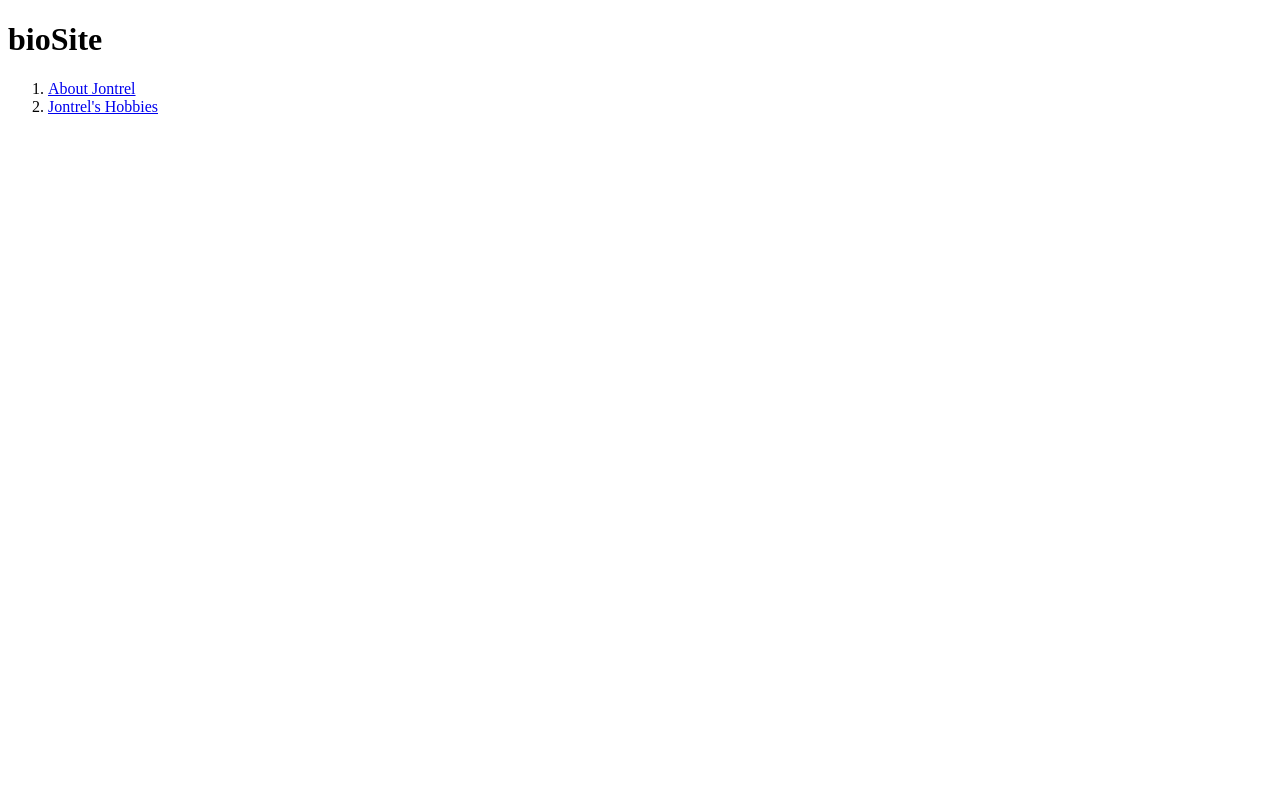
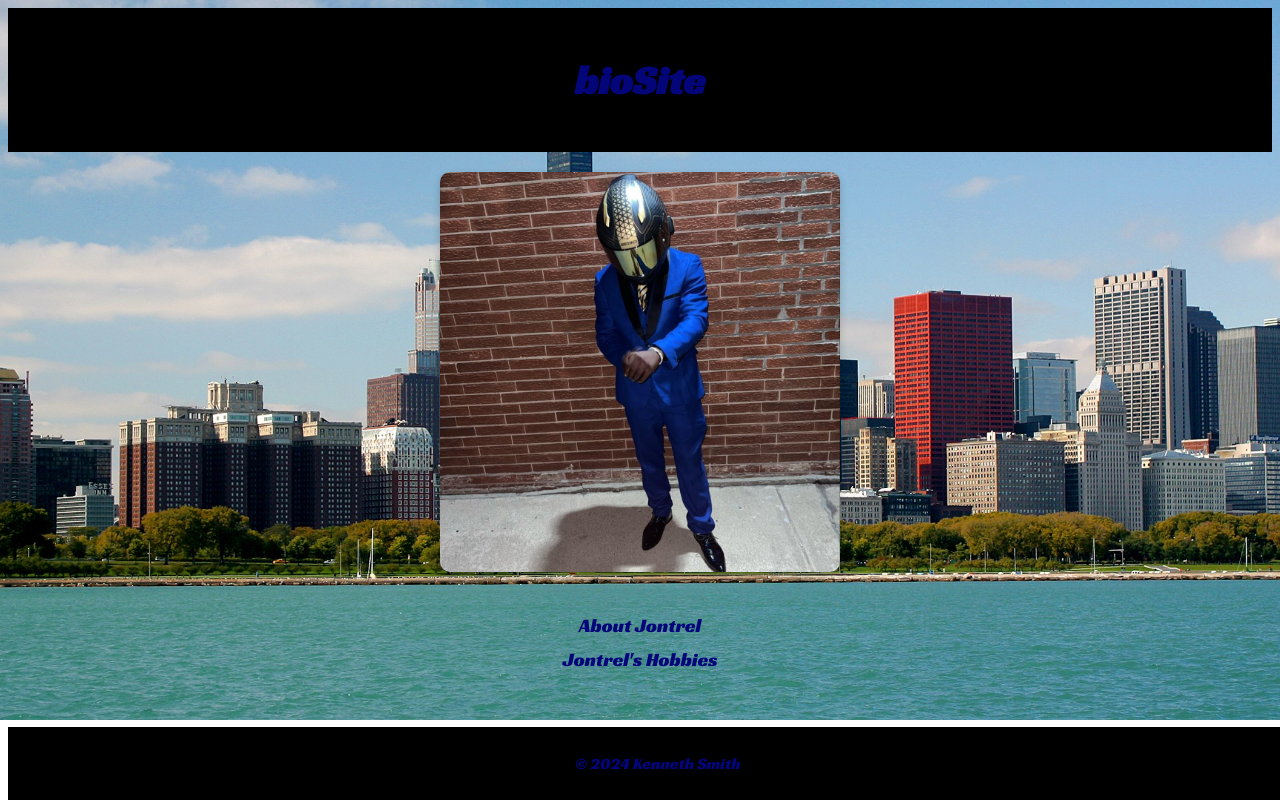
Before and after one commit to Ken-Smit/bioSite, a plain HTML site: page index.html in a window 1280 px wide. Drawn offline with Linux system fonts and the light colour scheme.

Commit message:
adding styling

```diff
--- a/bioSite.css
+++ b/bioSite.css
@@ -0,0 +1,126 @@
+/* Global styles */
+body {
+    font-family: "Racing Sans One", sans-serif;
+    font-weight: 400;
+    font-style: normal;
+    color: #030579;
+    background-image: url(images/background.jpg);
+    background-repeat: no-repeat;
+    background-size: cover;
+}
+
+h1 {
+    text-align: center;
+    font-size: 2.5em;
+    color: #030579;
+}
+
+#container {
+    display: flex;
+    flex-direction: column;
+    align-items: center;
+}
+
+/* Header styles */
+header {
+    background-color: #000000;
+    padding: 20px;
+    text-align: center;
+}
+
+/* Footer styles */
+footer {
+    background-color: #000000;
+    color: #030579;
+    text-align: center;
+    padding: 10px;
+    position: fixed;
+    bottom: 0;
+    width: 100%;
+}
+
+/* Profile and Image styles */
+.profile-pic, .images {
+    width: 100%;
+    height: auto;
+    max-width: 400px;
+    margin: 20px 0;
+    border-radius: 10px;
+    box-shadow: 0 4px 8px rgba(0, 0, 0, 0.2);
+}
+
+.about-section, .hobbies-section {
+    max-width: 800px;
+    margin: 20px auto;
+    padding: 15px;
+    background-color: white;
+    border-radius: 8px;
+    box-shadow: 0 4px 8px rgba(0, 0, 0, 0.1);
+    text-align: center;
+}
+
+.about-section img, .hobbies-section img {
+    margin-bottom: 15px;
+}
+
+hobbies-section article {
+    margin-bottom: 30px;
+}
+
+/* Navigation styles */
+nav ol {
+    list-style-type: none;
+    padding: 0;
+    text-align: center;
+    animation: wiggle 2s linear infinite;
+}
+
+@keyframes wiggle {
+    0%, 7% {
+      transform: rotateZ(0);
+    }
+    15% {
+      transform: rotateZ(-15deg);
+    }
+    20% {
+      transform: rotateZ(10deg);
+    }
+    25% {
+      transform: rotateZ(-10deg);
+    }
+    30% {
+      transform: rotateZ(6deg);
+    }
+    35% {
+      transform: rotateZ(-4deg);
+    }
+    40%, 100% {
+      transform: rotateZ(0);
+    }
+}
+
+nav li {
+    margin: 10px 0;
+}
+
+nav a {
+    text-decoration: none;
+    color: #030579;
+    font-size: 1.2em;
+    transition: color 0.3s ease;
+}
+
+nav a:hover {
+    color: #333;
+}
+
+/* Media Query for smaller devices */
+@media (max-width: 768px) {
+    .images {
+        max-width: 300px;
+    }
+
+    h1 {
+        font-size: 2em;
+    }
+}
--- a/index.html
+++ b/index.html
@@ -1,17 +1,34 @@
 <!DOCTYPE html>
 <html lang="en">
 <head>
-        <meta name = "viewport" content="width=device-width, intial-scale-1.0">
+    <meta charset="UTF-8">
+    <meta name="viewport" content="width=device-width, initial-scale=1.0">
+    <title>bioSite Landing Page</title>
     <link rel="stylesheet" href="bioSite.css">
-        <title>bioSite Landing Page</title>
+    <link rel="preconnect" href="https://fonts.googleapis.com">
+    <link rel="preconnect" href="https://fonts.gstatic.com" crossorigin>
+    <link href="https://fonts.googleapis.com/css2?family=Racing+Sans+One&display=swap" rel="stylesheet">
 </head>
-    <div id="container">
+
+<body>
+    <header>
         <h1>bioSite</h1>
-        <div class="lists">
-            <ol class="bioSite Sections">
+    </header>
+
+    <main id="container">
+        <section class="profile">
+            <img class="profile-pic" src="images/IMG_4617.JPG" alt="Jontrel wearing a blue suit">
+            <nav>
+                <ol class="bioSite-sections">
                     <li><a href="about_page.html">About Jontrel</a></li>
                     <li><a href="hobbies_page.html">Jontrel's Hobbies</a></li>
                 </ol>
-        </div>
-    </div>
+            </nav>
+        </section>
+    </main>
+
+    <footer>
+        <p>&copy; 2024 Kenneth Smith</p>
+    </footer>
+</body>
 </html>
```
Also changed, not shown: about_page.html (+15 -9 lines), hobbies_page.html (+32 -11 lines), images/background.jpg (added). Lines whose indentation alone changed are shown as unchanged.
